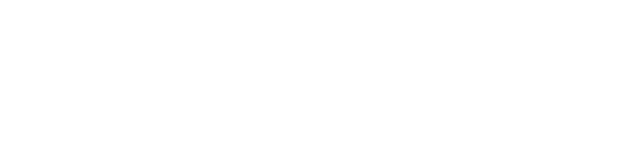
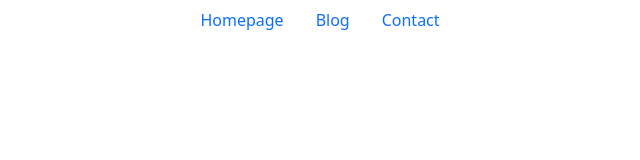
Before and after one commit to mjquintana/bootstrap-website, a plain HTML site: page index.html in a window 1280 px wide. Shown: the whole page, without its empty margins (320-960 px from the left). Drawn offline with nearby package versions, Linux system fonts and the light colour scheme.

Commit message:
added html files plus nav

```diff
--- a/index.html
+++ b/index.html
@@ -4,12 +4,16 @@
     <meta charset="UTF-8">
     <meta http-equiv="X-UA-Compatible" content="IE=edge">
     <meta name="viewport" content="width=device-width, initial-scale=1.0">
-    <title>bootstrap</title>
+    <title>Landing Page</title>
     <!-- CSS only -->
     <link href="https://cdn.jsdelivr.net/npm/bootstrap@5.2.2/dist/css/bootstrap.min.css" rel="stylesheet" integrity="sha384-Zenh87qX5JnK2Jl0vWa8Ck2rdkQ2Bzep5IDxbcnCeuOxjzrPF/et3URy9Bv1WTRi" crossorigin="anonymous">
 </head>
 <body>
-
+    <div class="nav justify-content-center">
+        <a class="nav-link active" href="./index.html">Homepage</a>
+        <a class="nav-link" href="./blog.html">Blog</a>
+        <a class="nav-link" href="./contact.html">Contact</a>
+    </div>
 
 
 
```
Also changed, not shown: blog.html (added), contact.html (added).
